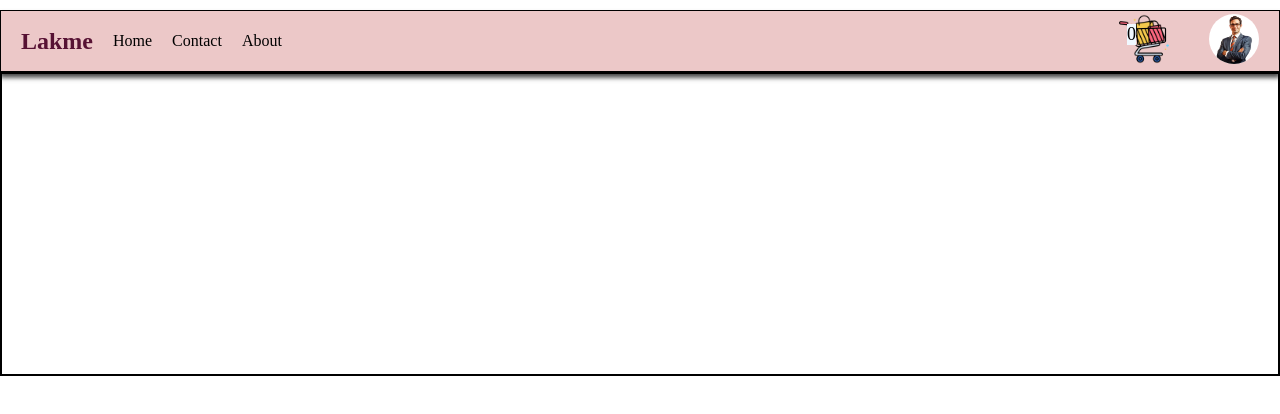
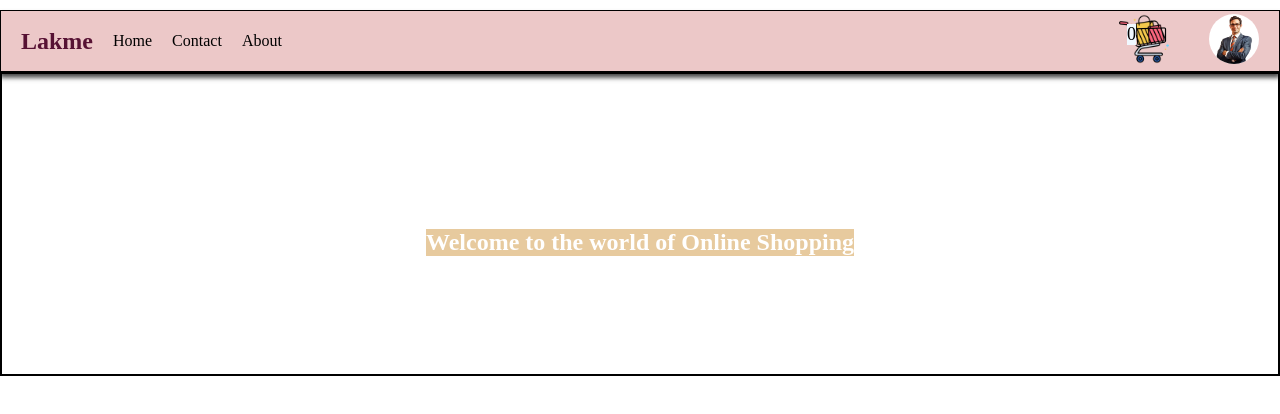
Before and after one commit to rakshasubramanya08/E-cart-, a plain HTML site: page index.html in a window 1280 px wide. Drawn offline with Linux system fonts and the light colour scheme.

```diff
--- a/style.css
+++ b/style.css
@@ -80,4 +80,11 @@
     height: 374px;
     z-index: -1;
     opacity: 0.7;
+    background-repeat: no-repeat;
+    background-position: center;
+    background-size: cover;
 }
+
+.h2{
+    background-color: rgb(231, 202, 158);
+}
```
